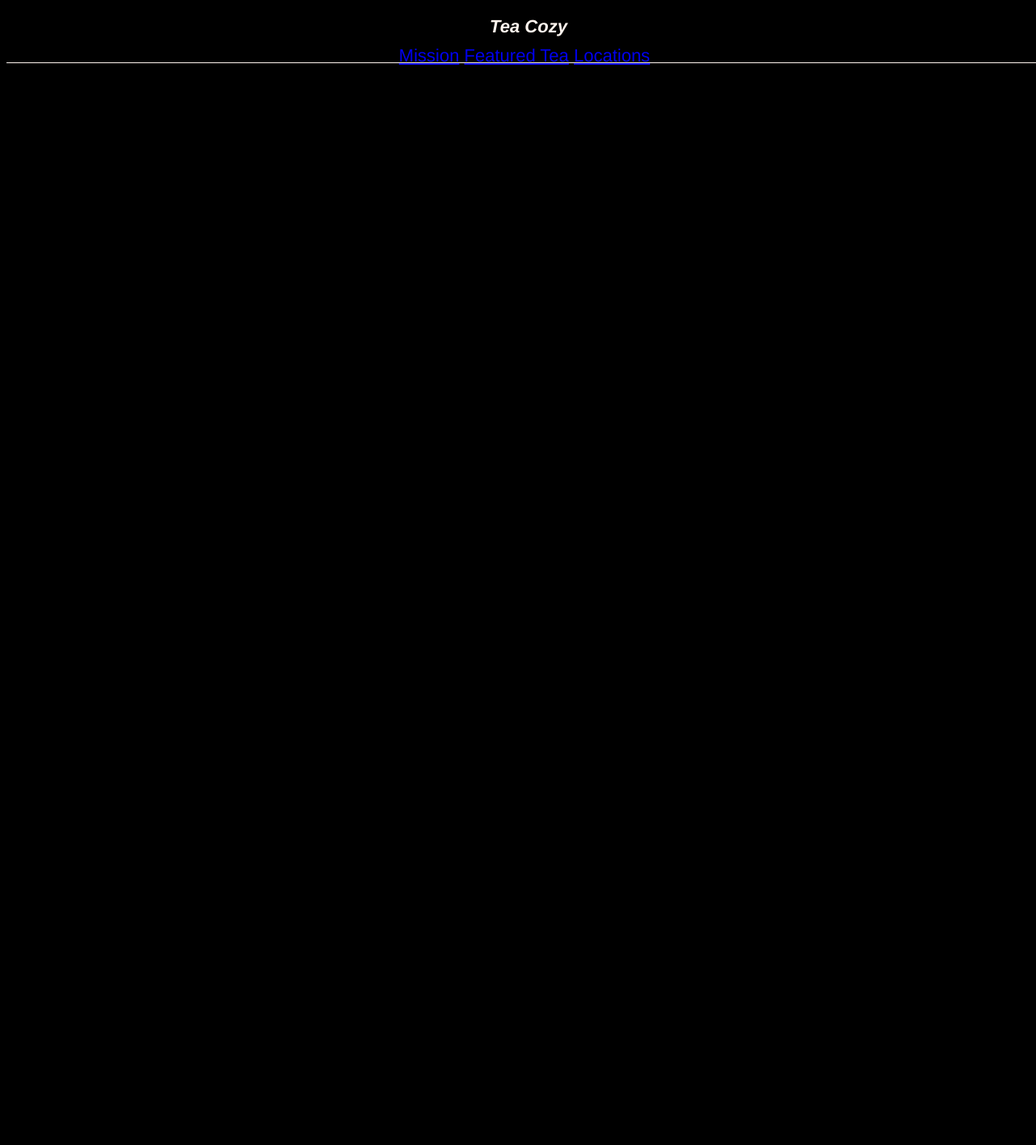
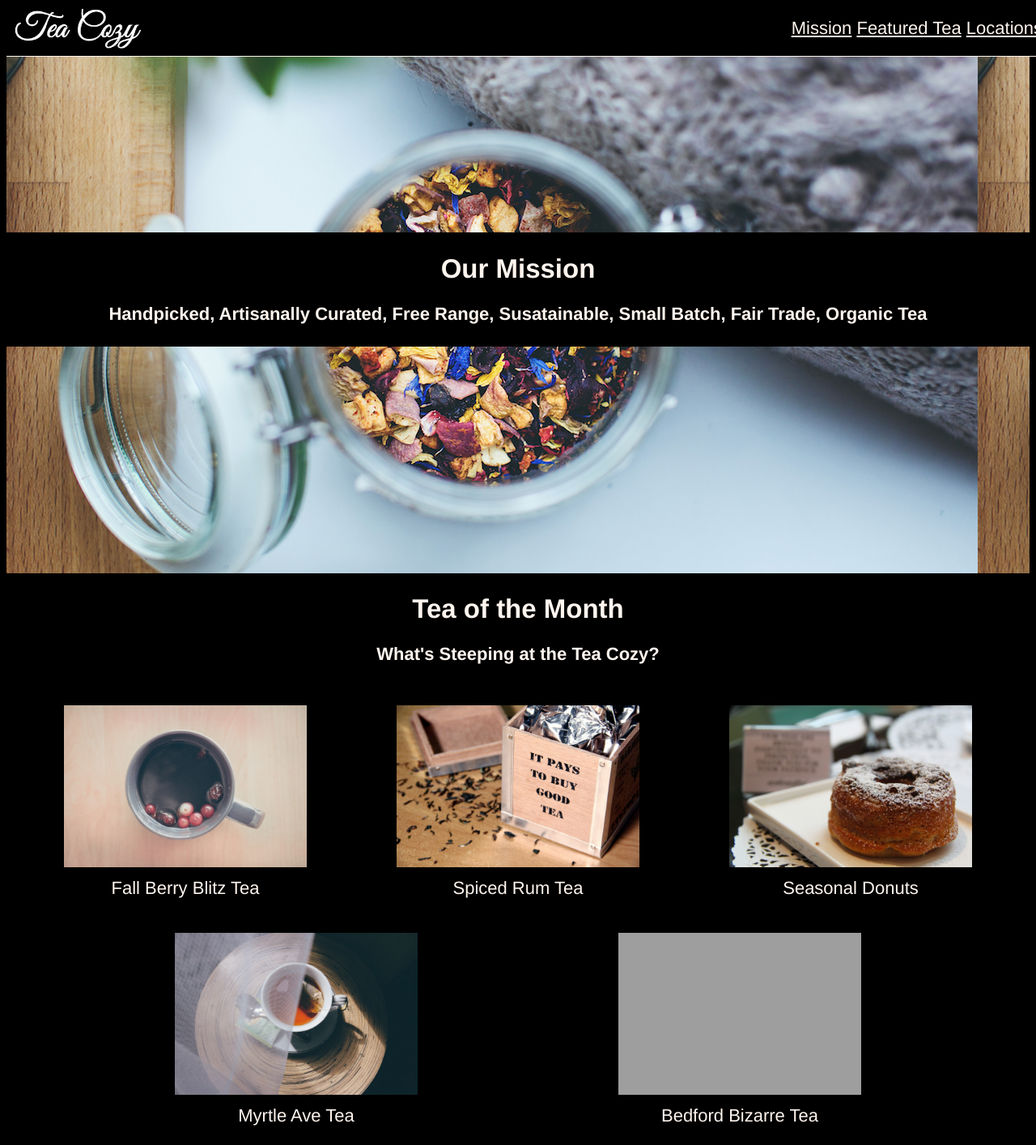
Before and after one commit to DevG25/Tea-Cozy_cc, a plain HTML site: page index.html in a window 1280 px wide. Shown: the whole page at 81% size. Before the commit the page ends 800 px from the top, so only its background shows below. Drawn offline with Linux system fonts and the light colour scheme; grey boxes are pictures that could not be loaded.

Commit message:
first 2 sections done

```diff
--- a/index.html
+++ b/index.html
@@ -9,15 +9,50 @@
     <link href="resources/css/reset.css" rel="stylesheet" type= "text/css">
   </head>
   <body>
-    <header>
-      <span class="title"><strong><em>Tea Cozy</em></strong></span>
-      <nav>
+    <header class="header">
+      <img class="logo" src="resources/images/img-tea-cozy-logo.png" alt="Stylized "Tea Cozy" Logo" height="50px">
+      <nav class="nav">
         <a href="#mission" class="navlinks">Mission</a>
         <a href="#featured" class="navlinks">Featured Tea</a>
         <a href="#locations" class="navlinks">Locations</a>
       </nav>
-
     </header>
+    <main>
+      <section id="mission" class="container1">
+        <div  class="banner">
+          <h2 class="headline">Our Mission</h2>
+          <h4 class="description">Handpicked, Artisanally Curated, Free Range, Susatainable, Small Batch, Fair Trade, Organic Tea</h4>
+        </div>
+      </section>
+      <section id="featured" class="container2">
+        <div class="section-headers">
+          <h2 class="section-title">Tea of the Month</h2>
+          <h4 class="description2">What's Steeping at the Tea Cozy?</h4>
+        </div>
+        <div class="img-container">
+          <figure>
+            <img class="content" src="resources/images/img-berryblitz.jpg" alt="cup of tea with blitz berries floating" height="200px" width="300px">
+            <figcaption>Fall Berry Blitz Tea</figcaption>
+          </figure>
+          <figure>
+            <img class="content" src="resources/images/img-spiced-rum.jpg" alt="case of tea stating'IT PAYS TO BUY GOOD TEA'" height="200px" width="300px">
+            <figcaption>Spiced Rum Tea</figcaption>
+          </figure>
+          <figure>
+            <img class="content" src="resources/images/img-donut.jpg" alt="donut on a tray" height="200px" width="300px">
+            <figcaption>Seasonal Donuts</figcaption>
+          </figure>
+          <figure>
+            <img class="content" src="resources/images/img-myrtle-ave.jpg" alt="donut on a tray" height="200px" width="300px">
+            <figcaption>Myrtle Ave Tea</figcaption>
+          </figure>
+          <figure>
+            <img class="content" src="resources/images/img-bedford-bizarre.jpg" alt="tea served on delicate china with a flower" height="200px" width="300px">
+            <figcaption>Bedford Bizarre Tea</figcaption>
+          </figure>
+        </div>
+      </section>
+    </main>
 
   </body>
 </html>
--- a/resources/css/style.css
+++ b/resources/css/style.css
@@ -5,31 +5,66 @@ html {
   background-color: black;
   text-align: center;
 }
+/* Fixed Header */
 
-header {
+header.header {
+  display: flex;
+  align-items: center;
+  justify-content: space-between;
   position: fixed;
   height: 69px;
   width: 100%;
+  background-color: black;
   border-bottom: 1px solid seashell;
+  z-index: 10;
+  top: 0;
 }
 
-nav {
-  display: inline-block;
-  height: 100%
+nav.nav {
+}
+
+img.logo {
+  height: 50px;
+  margin-left: 10px;
+}
+
+a.navlinks {
+  color:seashell;
+  text-decoration: underline;
+}
+
+/*  Mission Section */
+
+section.container1 {
+  display: flex;
+  background-image: url("../images/img-mission-background.jpg");
+  align-items: center;
+  height: 31.81rem;
+}
+
+div.banner {
+  background-color: black;
+  width: 100%;
+}
+
+/*  Featured Tea  */
+section.container2 {
+
 
 }
 
-span.title {
-  display: inline-block;
-  height: 50px;
-  align-content: center;
-  margin-left: 10px;
+div.section-headers {
 
 }
 
-h1.navlinks {
-  display: inline-block;
-  height: 2rem;
-  justify-items: left;
-  align-content: center;
+div.img-container {
+  display: flex;
+  justify-content: space-evenly;
+  flex-wrap: wrap;
+ /* margin-left: 2.5rem;   */
 }
+
+img.content {
+  margin-bottom: 0.5rem;
+
+}
```
